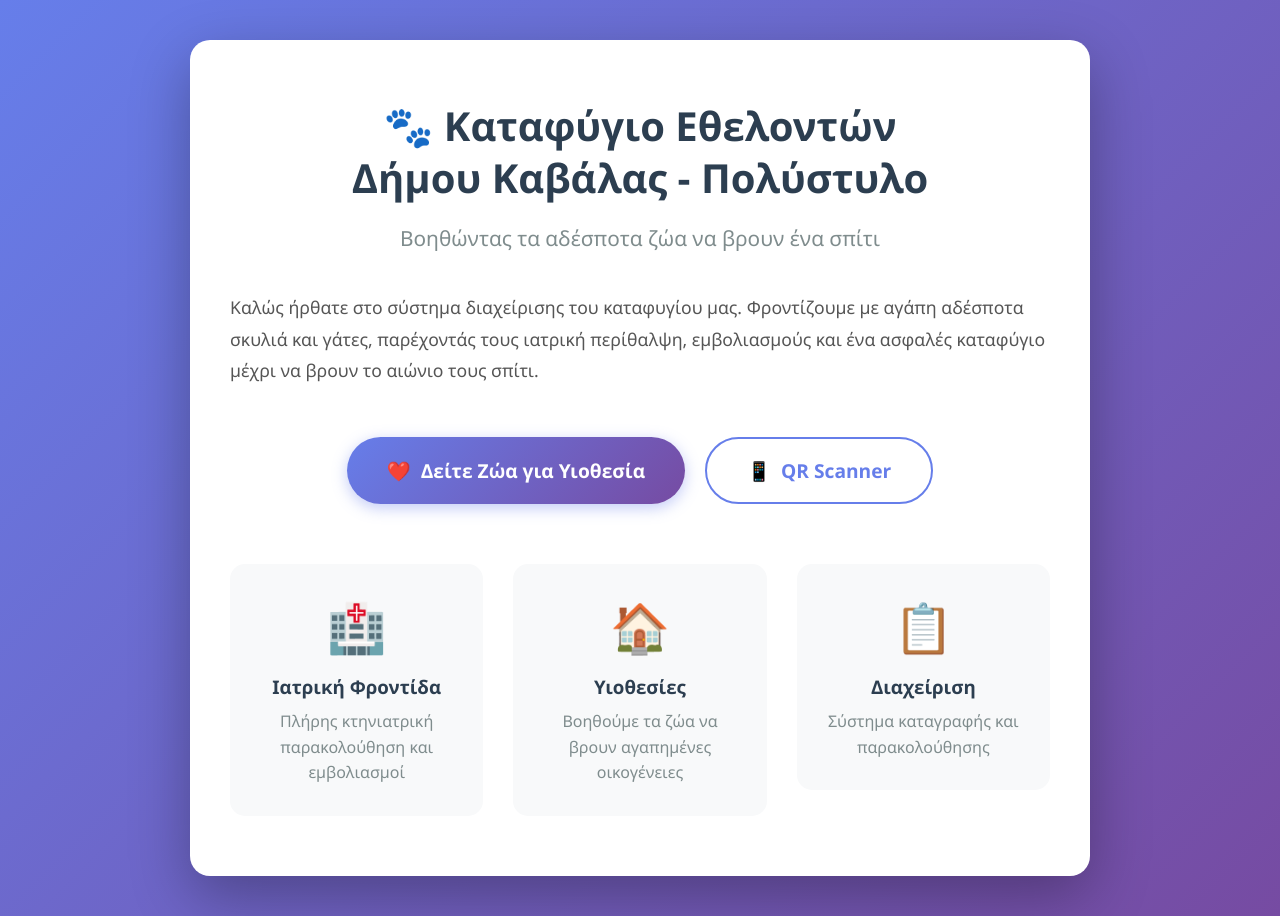
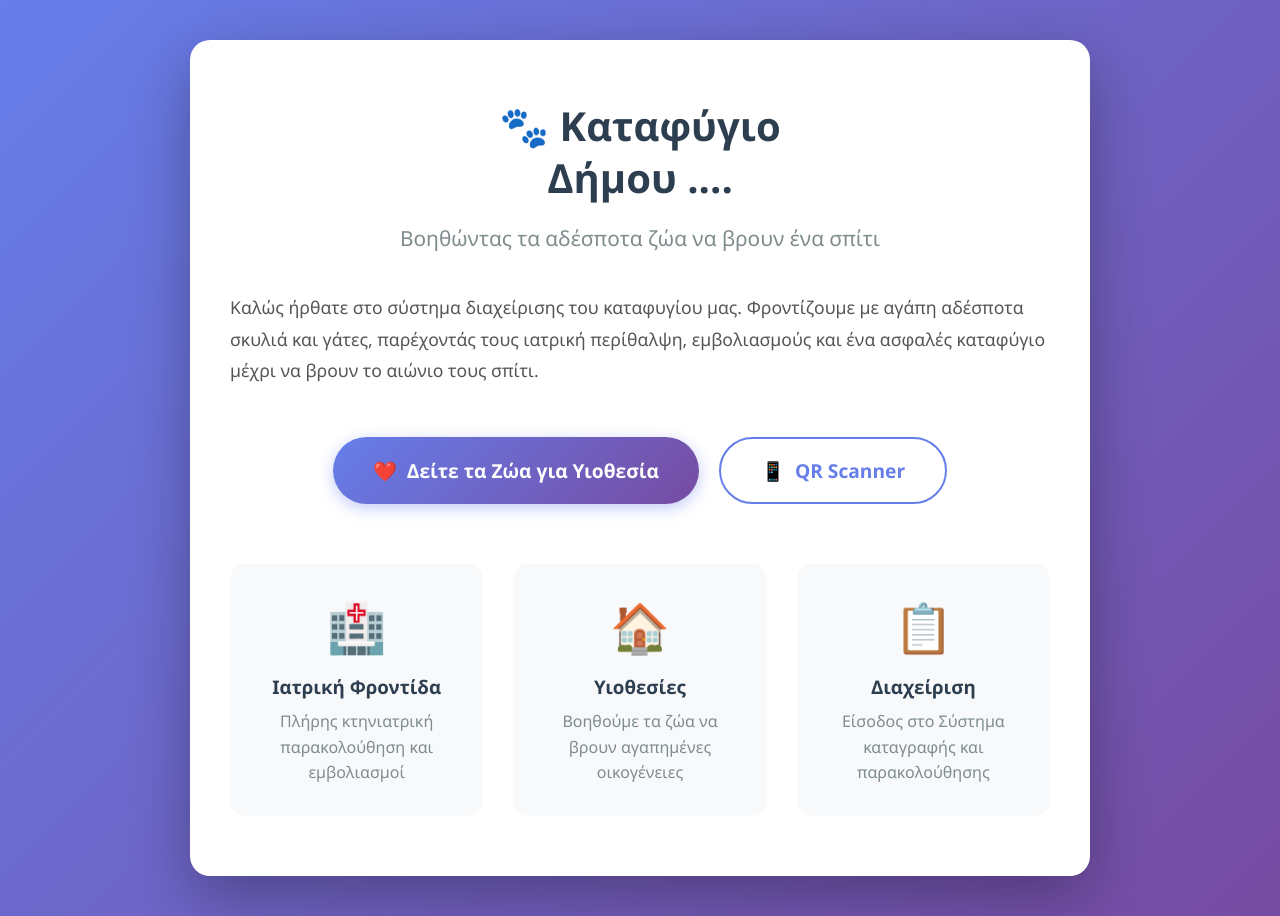
Before and after one commit to nafnafnaf/shelter, a Django app: page / in a window 1280 px wide. Run offline with Django 4.2, Linux system fonts and the light colour scheme.

Commit message:
translate

```diff
--- a/templates/public/index.html
+++ b/templates/public/index.html
@@ -109,7 +109,7 @@
 </head>
 <body>
     <div class="container">
-        <h1>🐾 Καταφύγιο Εθελοντών<br>Δήμου Καβάλας - Πολύστυλο</h1>
+        <h1>🐾 Καταφύγιο <br>Δήμου ....</h1>
         <p class="subtitle">Βοηθώντας τα αδέσποτα ζώα να βρουν ένα σπίτι</p>
 
         <div class="description">
@@ -118,7 +118,7 @@
 
         <div class="buttons">
             <a href="/adopt/" class="btn btn-primary">
-                <span>❤️</span> Δείτε Ζώα για Υιοθεσία
+                <span>❤️</span> Δείτε τα Ζώα για Υιοθεσία
             </a>
             <a href="/qr/scanner/" class="btn btn-secondary">
                 <span>📱</span> QR Scanner
@@ -140,7 +140,7 @@
                 <div class="feature" style="cursor: pointer; transition: transform 0.3s;">
                     <div class="feature-icon">📋</div>
                     <h3>Διαχείριση</h3>
-                    <p>Σύστημα καταγραφής και παρακολούθησης</p>
+                    <p>Είσοδος στο Σύστημα καταγραφής και παρακολούθησης</p>
                 </div>
             </a>
         </div>
```
